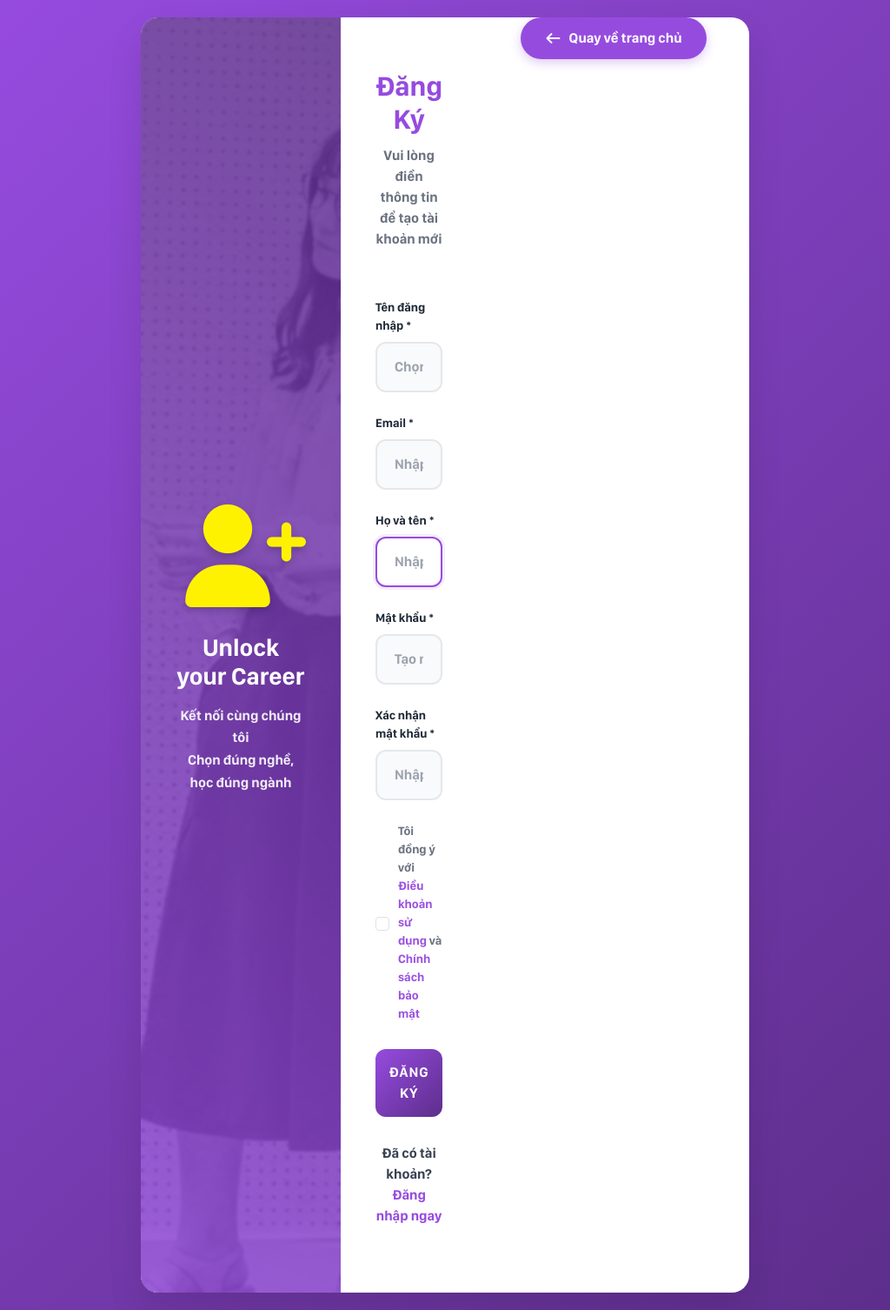
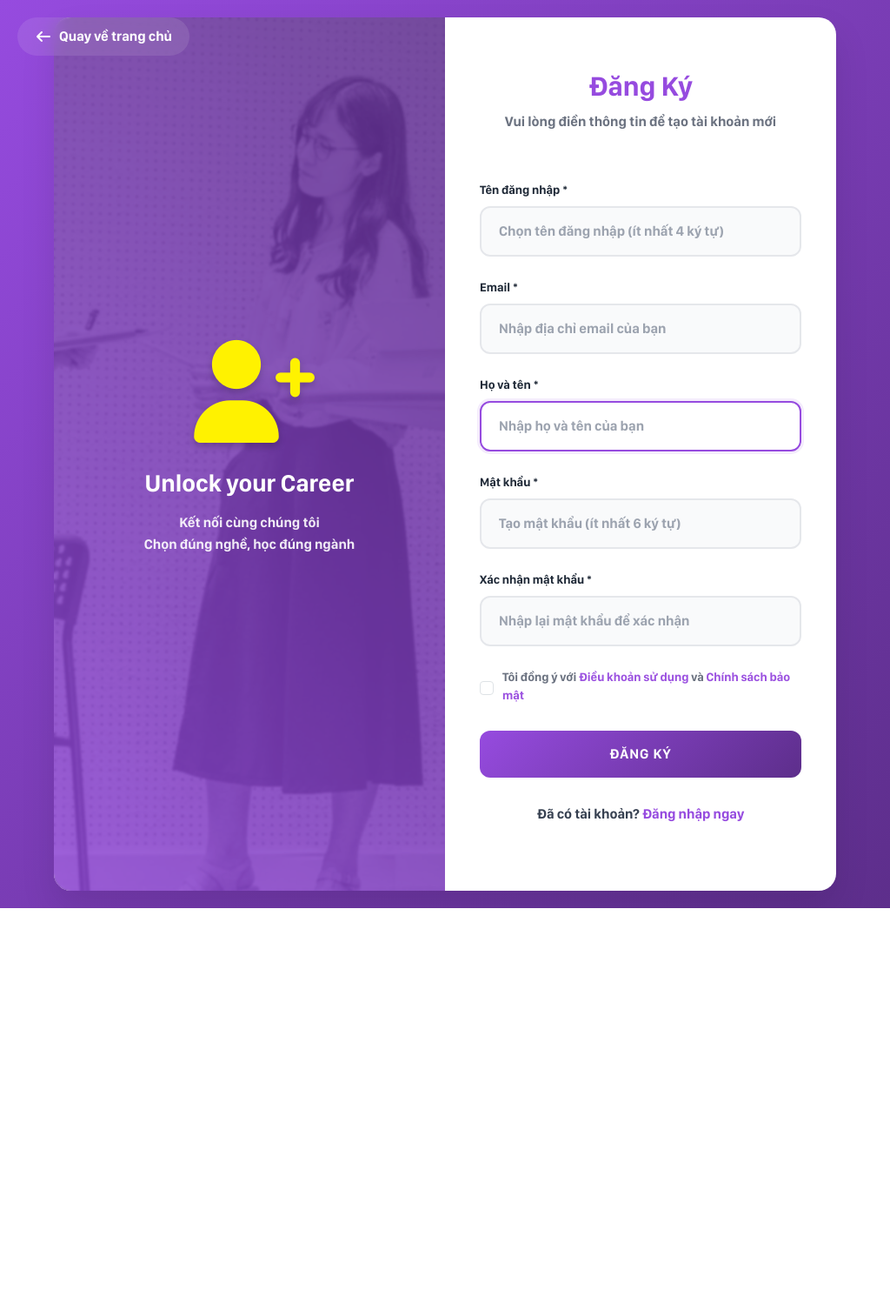
Before and after one commit to vancuong4662/pac-website, a PHP site: template templates/register.html in a window 1024 px wide. Shown: the whole page at 87% size. After the commit the page ends 1044 px from the top, so only its background shows below. Run offline with PHP 8.4, Linux system fonts and the light colour scheme; the template is opened without the code that fills it, so the values that code supplies are empty.

Commit message:
điều chỉnh giao diện đăng nhập - đăng ký (responsive)

```diff
--- a/assets/css/access.css
+++ b/assets/css/access.css
@@ -13,7 +13,7 @@
   font-family: var(--default-font);
 }
 
-@media (max-width: 480px) {
+@media (max-width: 600px) {
   #toastbar-zone {
     top: 0.5rem;
     right: 0.5rem;
@@ -269,8 +269,8 @@
   margin-right: 8px;
 }
 
-/* Responsive Design */
-@media (max-width: 768px) {
+/* Responsive Design - Mobile Only */
+@media (max-width: 600px) {
   .auth-page {
     flex-direction: column;
     padding: 10px;
@@ -340,47 +340,7 @@
   }
 }
 
-/* Tablet specific adjustments */
-@media (max-width: 1024px) and (min-width: 769px) {
-  .auth-page {
-    flex-direction: column;
-    padding: 20px;
-  }
-
-  .auth-actions {
-    position: static;
-    width: 100%;
-    margin-bottom: 30px;
-    text-align: center;
-    order: 1;
-  }
-
-  .back-home-btn {
-    display: inline-flex;
-    background: var(--brand-primary);
-    color: white;
-    padding: 12px 28px;
-    border-radius: 30px;
-    font-weight: 600;
-    box-shadow: 0 4px 12px rgba(150, 75, 223, 0.3);
-  }
-
-  .back-home-btn:hover {
-    background: var(--brand-secondary);
-    color: var(--brand-accent);
-    transform: translateY(-2px);
-    box-shadow: 0 6px 20px rgba(150, 75, 223, 0.4);
-  }
-
-  .auth-container {
-    order: 2;
-    margin: 0 auto;
-    max-width: 700px;
-    align-self: center;
-  }
-}
-
-@media (max-width: 480px) {
+@media (max-width: 600px) {
   .auth-page {
     padding: 10px;
   }
```
